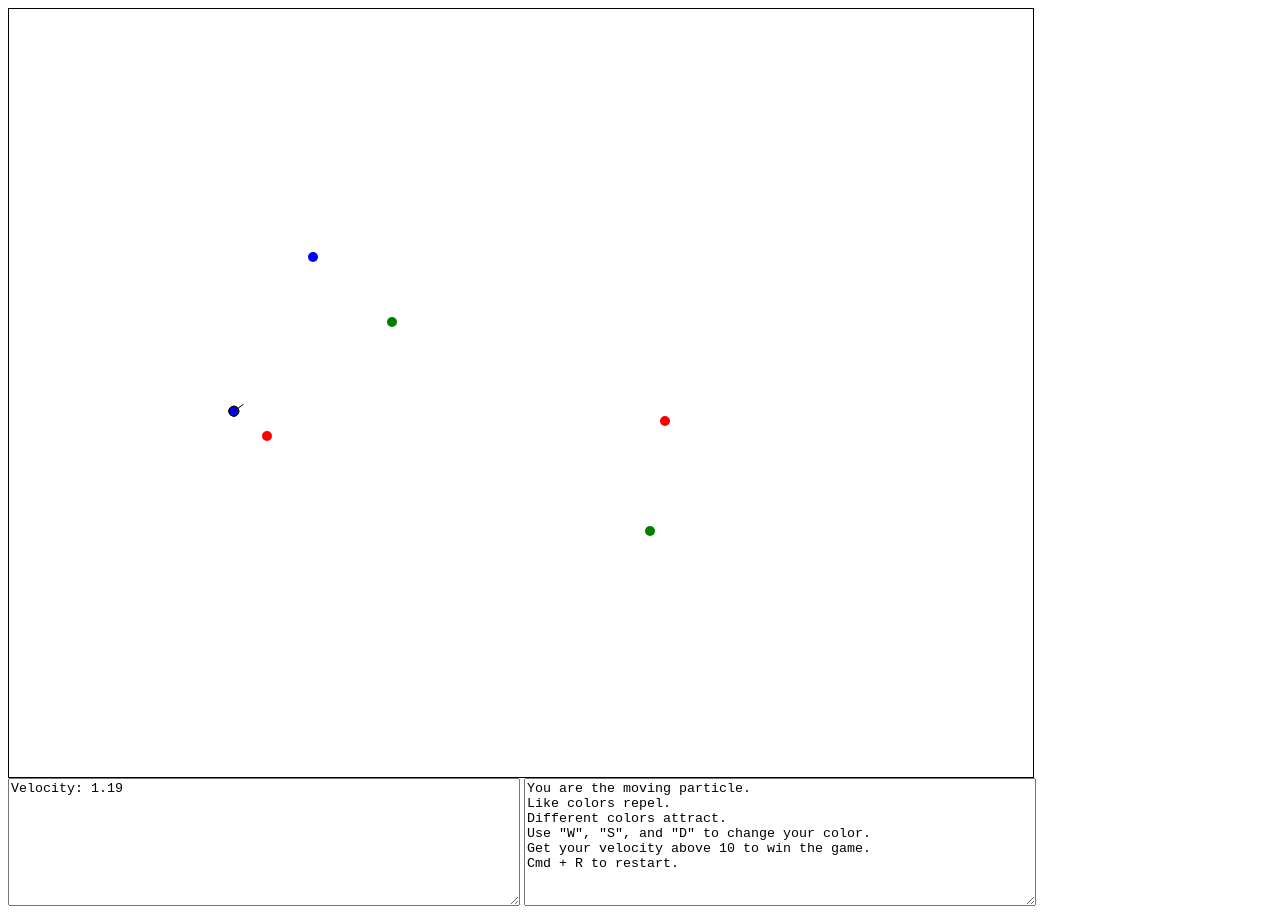
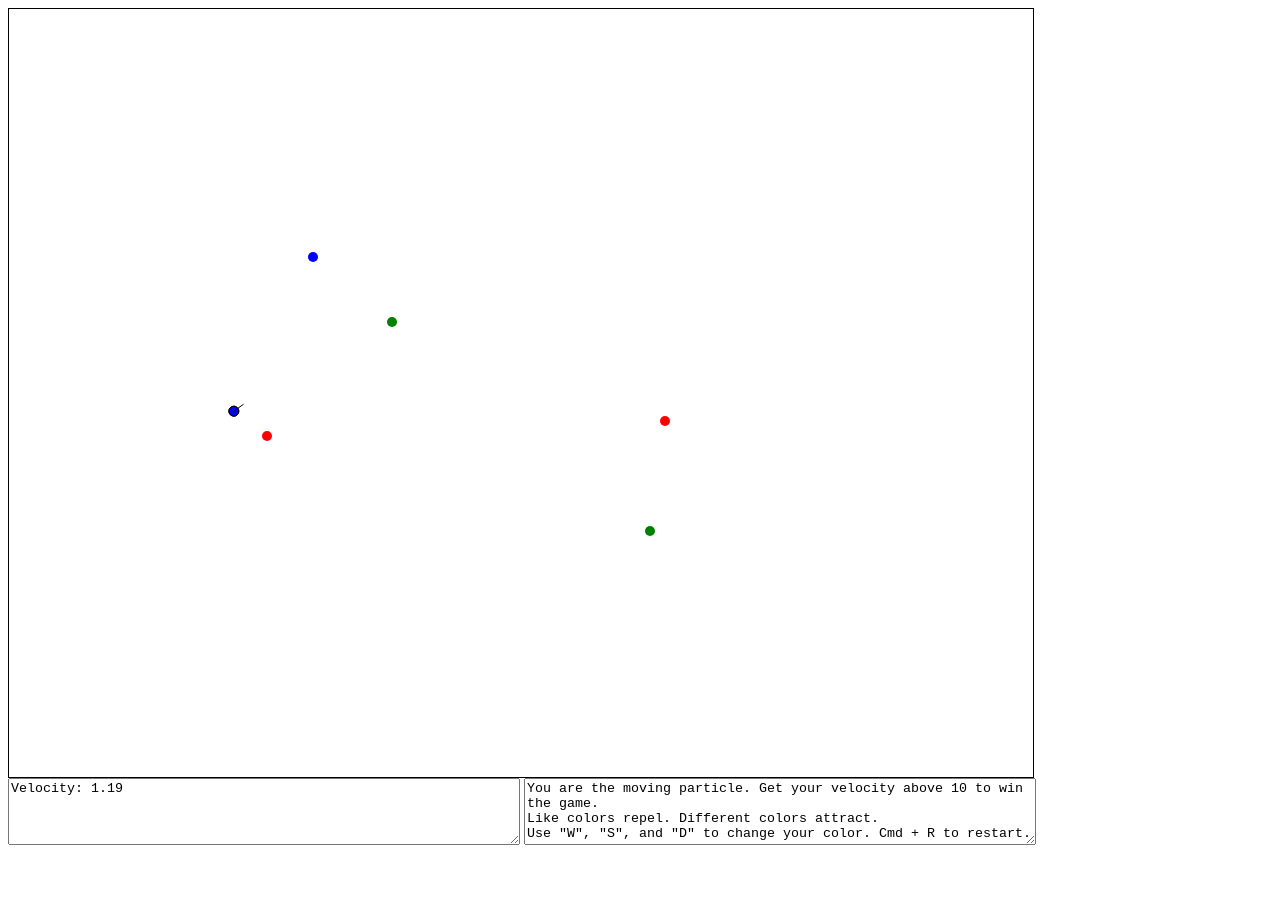
Before and after one commit to rodmcnew/color-charge-game, a plain HTML site: page index.html in a window 1280 px wide. After the commit the page ends 857 px from the top, so only its background shows below. Drawn offline with Linux system fonts and the light colour scheme.

Commit message:
before moving quarks

```diff
--- a/index.html
+++ b/index.html
@@ -4,14 +4,11 @@
 </head>
 <body>
 <canvas id="canvas" style="border:1px solid #000000;"></canvas>
-    <textarea id="info" style="width: 512px;height:128px"></textarea>
-    <textarea style="width: 512px;height:128px">
-You are the moving particle.
-Like colors repel.
-Different colors attract.
-Use "W", "S", and "D" to change your color.
-Get your velocity above 10 to win the game.
-Cmd + R to restart.
+    <textarea id="info" style="width: 512px;height:5em"></textarea>
+    <textarea style="width: 512px;height:5em">
+You are the moving particle. Get your velocity above 10 to win the game.
+Like colors repel. Different colors attract.
+Use "W", "S", and "D" to change your color. Cmd + R to restart.
     </textarea>
     <script src="index.js"></script>
 </body>
--- a/index.js
+++ b/index.js
@@ -74,7 +74,7 @@ function doPhysics() {
 
     infoTextArea.value = (
         'Velocity' + ': ' + totalVelocity.toFixed(2) + '\n' +
-        (totalVelocity >= 10 ? '(!) Winning (!)' : '') + '\n\n\n'
+        (totalVelocity >= 10 ? '(!) Winning (!)' : '')
         // 'Fx' + ': ' + totalForceVector[0].toFixed(2) + '\n' +
         // 'Fy' + ': ' + totalForceVector[1].toFixed(2) + '\n' +
         // 'Vx' + ': ' + quarks[0].velocity[0].toFixed(2) + '\n' +
```
